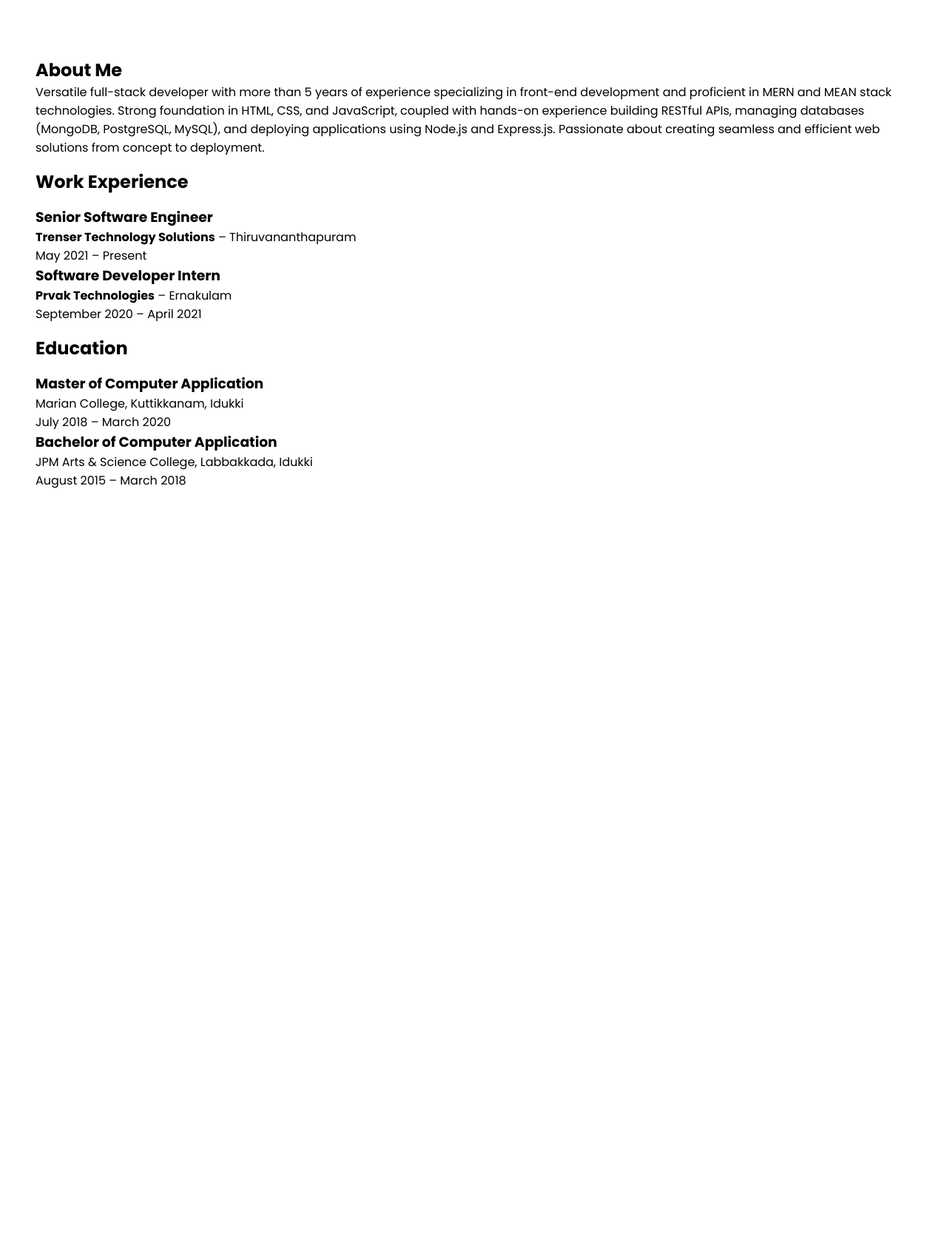
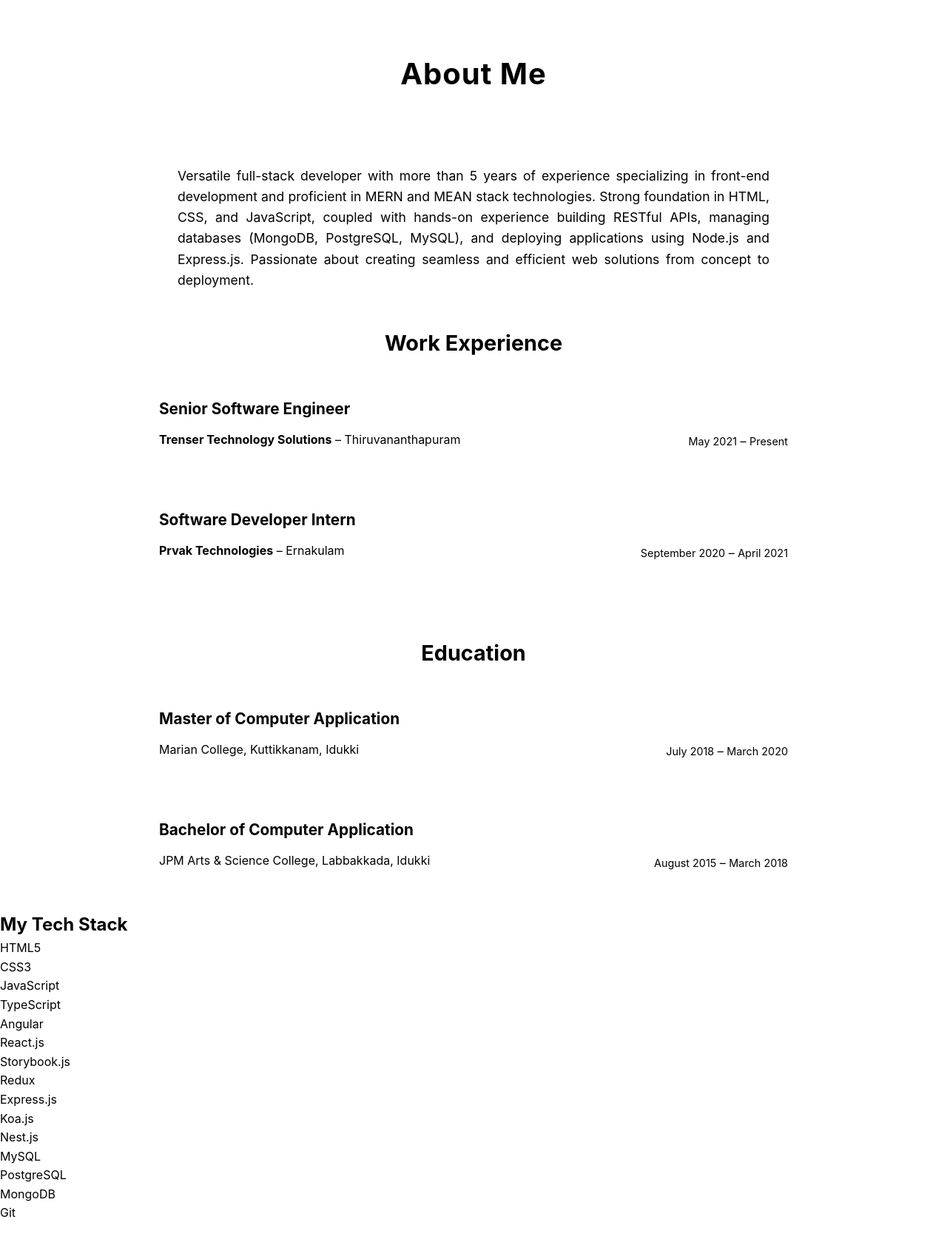
Before and after one commit to akhiljozph/akhiljozph, a plain HTML site: page home.html in a window 1280 px wide. Shown: the part 1033-2716 px from the top of the page at 74% size. Before the commit the page ends 1830 px from the top, so only its background shows below. Drawn offline with Linux system fonts and the light colour scheme.

Commit message:
AJ-39 - Updates for portfolio.

```diff
--- a/assets/style.css
+++ b/assets/style.css
@@ -1,30 +1,65 @@
+/* Reset */
 * {
     margin: 0;
     padding: 0;
+    box-sizing: border-box;
 }
 
+/* Base */
 body {
-    font-family: Poppins;
+    line-height: 1.6;
+    font-family: Inter, ui-sans-serif, system-ui, -apple-system, "Segoe UI", Roboto, "Helvetica Neue", Arial;
     font-style: normal;
 }
 
+/* Sections */
 .ajp-section {
-    font-family: Poppins;
     padding: 1rem 3rem;
 }
 
+.ajp-section-full-height {
+    min-height: 100vh;
+    padding: 4rem 2rem;
+    display: flex;
+    flex-direction: column;
+    align-items: center;
+    justify-content: center;
+    gap: 3rem;
+}
+
+/* Section Headings */
+.ajp-section-full-height h1 {
+    font-size: 2.5rem;
+    font-weight: 700;
+    text-align: center;
+    margin: 2rem;
+    letter-spacing: 1px;
+    position: relative;
+}
+
+.ajp-section-full-height h1::after {
+    content: "";
+    display: block;
+    width: 80px;
+    height: 4px;
+    margin: 0.5rem auto 0;
+    border-radius: 2px;
+}
+
+.ajp-section-full-height>p {
+    max-width: 800px;
+    font-size: 1.1rem;
+    text-align: justify;
+}
+
+/* Navigation */
 .ajp-nav-section {
+    position: fixed;
     top: 0;
     left: 0;
     width: 100%;
     z-index: 9999;
-    position: fixed;
-    box-sizing: border-box;
     background-color: #fff;
-}
-
-.ajp-section-full-height {
-    min-height: 100vh;
 }
 
 .ajp-nav {
@@ -32,14 +67,12 @@ body {
     height: 3rem;
     display: flex;
     align-items: center;
-    font-family: Poppins;
     justify-content: space-between;
 }
 
 .ajp-nav-title {
     font-size: 1.5rem;
     font-weight: 700;
-    font-family: Poppins;
 }
 
 .ajp-nav-wrapper {
@@ -49,37 +82,27 @@ body {
 }
 
 .ajp-nav-wrapper ul {
-    list-style-type: none;
-    flex-direction: row;
     display: flex;
     gap: 3rem;
+    list-style: none;
 }
 
 .ajp-nav-wrapper ul li {
-    cursor: pointer;
     font-size: 1rem;
     font-weight: 500;
-    color: #000;
-    font-family: Poppins;
+    cursor: pointer;
 }
 
-.ajp-nav-wrapper ul li a,
-.ajp-nav-wrapper ul li a:visited {
+.ajp-nav-wrapper ul li a {
     color: #000;
-}
-
-
-.ajp-nav-wrapper ul li a {
     text-decoration: none;
 }
 
+/* Social Media */
 .ajp-social-media-section a {
     display: flex;
     align-items: center;
 }
-
-
-.ajp-social-media-icon {}
 
 .ajp-github-icon {
     width: 1.75rem;
@@ -91,46 +114,98 @@ body {
     height: 2rem;
 }
 
+/* Home Section */
 .ajp-home-section {
     padding: 0 3rem;
-    font-size: 5rem;
+    font-size: 3rem;
     font-weight: 500;
     display: flex;
     align-items: center;
     justify-content: space-between;
 }
 
-.ajp-home-description {}
-
-.ajp-description {}
-
-.ajp-description-wish {}
-
-.ajp-description-name {}
-
 .ajp-description-designation {
     font-size: 4rem;
 }
 
-.ajp-description-name .ajp-full-name::first-letter {
-    color: red !important;
-}
-
 .ajp-home-profile img {
+    width: 37.5rem;
+    height: 37.5rem;
+    border: 1rem solid #000;
     border-radius: 20rem;
-    height: 37.5rem;
-    width: 37.5rem;
-    border: 1rem solid #000;
     object-fit: contain;
 }
 
+/* About Section */
 .ajp-about-section {
     padding: 5rem 3rem 0;
     min-height: calc(100vh - 5rem);
 }
 
-.ajp-about-sub-section {}
+.ajp-about-sub-section {
+    width: 100%;
+    max-width: 900px;
+}
 
 .ajp-about-sub-section h2 {
-    padding: 1rem 0;
+    font-size: 1.8rem;
+    margin-bottom: 1.5rem;
+    text-align: center;
 }
+
+/* About Cards */
+.ajp-about-sub-section article {
+    background: rgba(255, 255, 255, 0.08);
+    border: 1px solid rgba(255, 255, 255, 0.15);
+    backdrop-filter: blur(10px);
+    padding: 1.5rem;
+    margin-bottom: 1.5rem;
+    border-radius: 1rem;
+    transition: transform 0.3s ease, box-shadow 0.3s ease;
+}
+
+.ajp-about-sub-section article:hover {
+    transform: translateY(-6px);
+    box-shadow: 0 12px 24px rgba(0, 0, 0, 0.3);
+}
+
+.ajp-about-sub-section article h3 {
+    font-size: 1.3rem;
+    margin-bottom: 0.5rem;
+}
+
+.ajp-about-sub-section article p {
+    font-size: 1rem;
+    margin: 0.3rem 0;
+}
+
+.ajp-about-sub-section article time {
+    font-size: 0.9rem;
+    display: inline-block;
+    margin-top: 0.5rem;
+}
+
+.ajp-about-address-time {
+    display: flex;
+    justify-content: space-between;
+}
+
+/* Responsive */
+@media (max-width: 768px) {
+    .ajp-section-full-height {
+        padding: 2rem 1rem;
+    }
+
+    .ajp-section-full-height h1 {
+        font-size: 2rem;
+    }
+
+    .ajp-about-sub-section h2 {
+        font-size: 1.5rem;
+    }
+}
+
+/* Updated CSS */
+.ajp-full-height-section {
+    min-height: calc(100vh - 5rem);
+}
--- a/home.html
+++ b/home.html
@@ -9,9 +9,6 @@
     <link rel="stylesheet" href="./assets/style.css" />
     <link rel="preconnect" href="https://fonts.googleapis.com">
     <link rel="preconnect" href="https://fonts.gstatic.com" crossorigin>
-    <link
-        href="https://fonts.googleapis.com/css2?family=Poppins:ital,wght@0,100;0,200;0,300;0,400;0,500;0,600;0,700;0,800;0,900;1,100;1,200;1,300;1,400;1,500;1,600;1,700;1,800;1,900&display=swap"
-        rel="stylesheet">
 
     <link rel="icon" href="./assets/icons/favicon.ico" />
 
@@ -30,7 +27,6 @@
                     <li><a href="#home" class="nav-link">Home</a></li>
                     <li><a href="#about" class="nav-link">About</a></li>
                     <li><a href="#tech-stack" class="nav-link">Tech Stack</a></li>
-                    <li><a href="#projects" class="nav-link">Projects</a></li>
                     <li><a href="#contact" class="nav-link">Contact</a></li>
                 </ul>
                 <div class="ajp-nav-wrapper ajp-social-media-section">
@@ -80,13 +76,21 @@
             <h2>Work Experience</h2>
             <article>
                 <h3>Senior Software Engineer</h3>
+                <div class="ajp-about-address-time">
                     <p><strong>Trenser Technology Solutions</strong> – Thiruvananthapuram</p>
+                    <span>
                         <time datetime="2021-05">May 2021</time> – <time datetime="present">Present</time>
+                    </span>
+                </div>
             </article>
             <article>
                 <h3>Software Developer Intern</h3>
+                <div class="ajp-about-address-time">
                     <p><strong>Prvak Technologies</strong> – Ernakulam</p>
+                    <span>
                         <time datetime="2020-09">September 2020</time> – <time datetime="2021-04">April 2021</time>
+                    </span>
+                </div>
             </article>
         </section>
 
@@ -94,29 +98,52 @@
             <h2>Education</h2>
             <article>
                 <h3>Master of Computer Application</h3>
+                <div class="ajp-about-address-time">
                     <p>Marian College, Kuttikkanam, Idukki</p>
+                    <span>
                         <time datetime="2018-07">July 2018</time> – <time datetime="2020-03">March 2020</time>
+                    </span>
+                </div>
             </article>
             <article>
                 <h3>Bachelor of Computer Application</h3>
+                <div class="ajp-about-address-time">
                     <p>JPM Arts & Science College, Labbakkada, Idukki</p>
+                    <span>
                         <time datetime="2015-08">August 2015</time> – <time datetime="2018-03">March 2018</time>
+                    </span>
+                </div>
             </article>
         </section>
     </section>
 
 
-    <!-- <section id="tech-stack">
-        <h2>Tech Stack</h2>
-    </section> -->
+    <section id="tech-stack" class="ajp-tech-stack-section ajp-full-height-section">
+        <h2>My Tech Stack</h2>
+        <article>
+            <p>HTML5</p>
+            <p>CSS3</p>
+            <p>JavaScript</p>
+            <p>TypeScript</p>
+            <p>Angular</p>
+            <p>React.js</p>
+            <p>Storybook.js</p>
+            <p>Redux</p>
+            <p>Express.js</p>
+            <p>Koa.js</p>
+            <p>Nest.js</p>
+            <p>MySQL</p>
+            <p>PostgreSQL</p>
+            <p>MongoDB</p>
+            <p>Git</p>
+        </article>
+    </section>
 
-    <!-- <section id="projects">
-        <h2>Projects</h2>
-    </section> -->
-
-    <!-- <section id="contact">
-        <h2>Contact</h2>
-    </section> -->
+    <section id="contact" class="ajp-contact-me-section ajp-full-height-section">
+        <p>
+            You can reach me at: ajpulluvelil@gmail.com
+        </p>
+    </section>
 
     <script src="./scripts.js"></script>
 </body>
```
Also changed, not shown: index.html (+2 -17 lines). Lines whose indentation alone changed are shown as unchanged.
